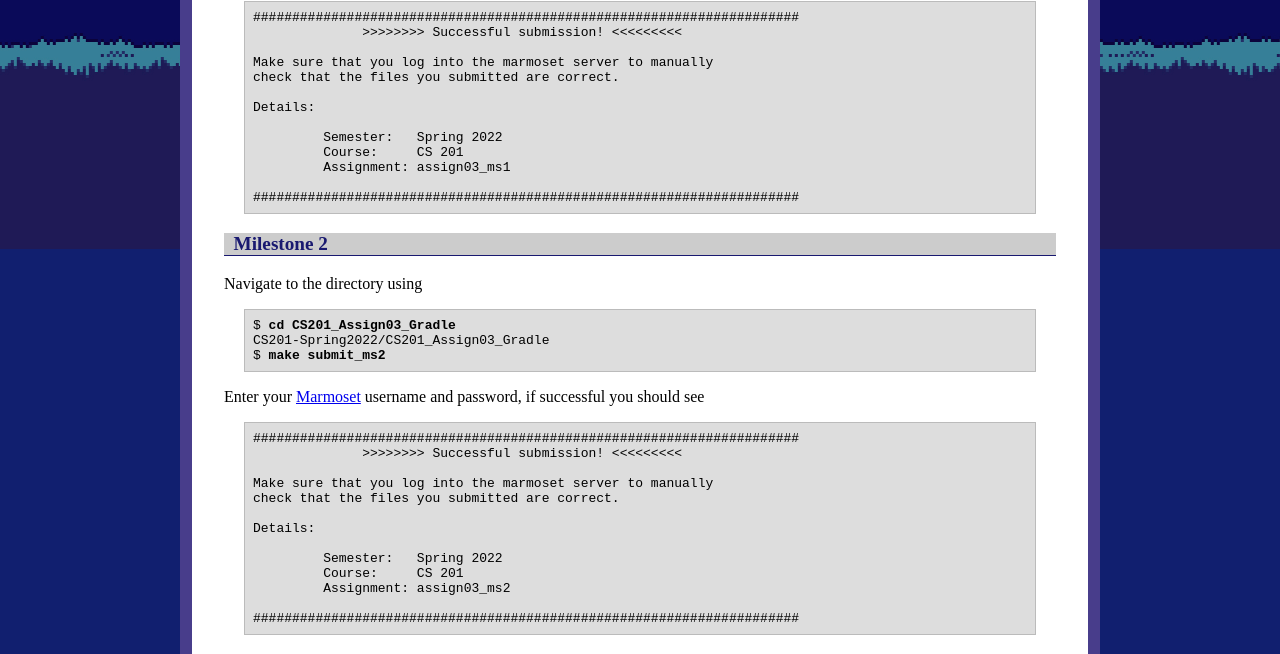
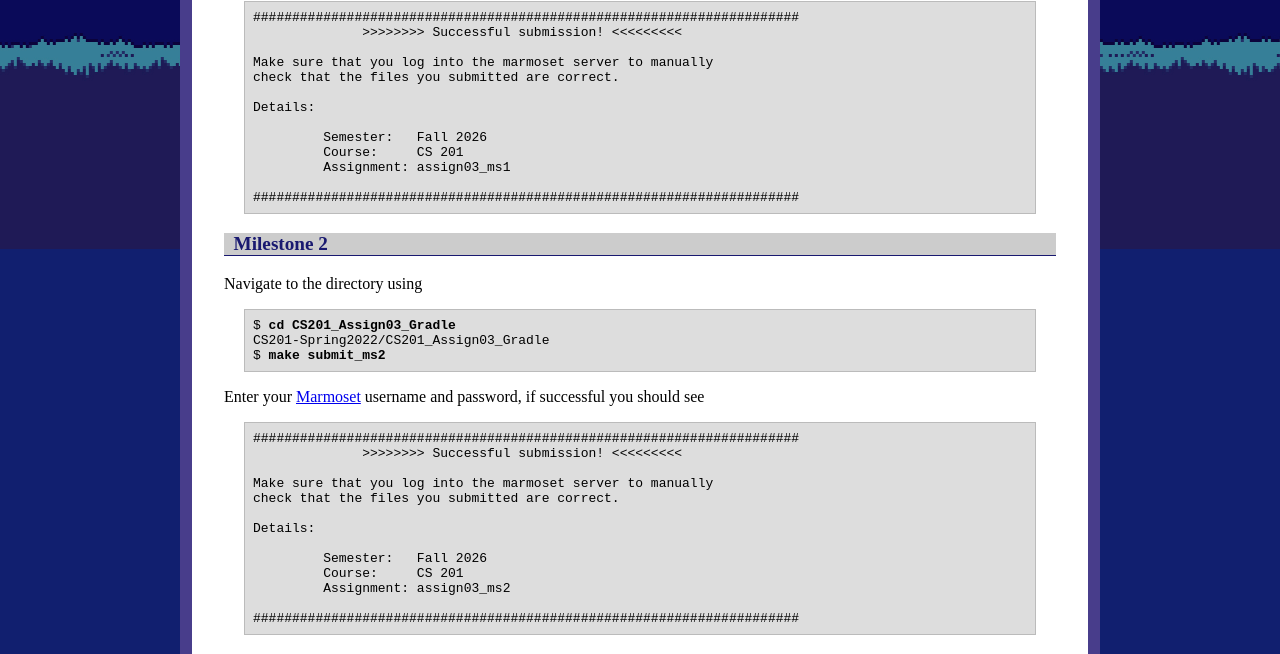
Before and after one commit to ycpcs/cs201-fall2026, a Jekyll site: the page built from assign/assign03.md, in a window 1280 px wide and 1400 px high, scrolled down 3824 px. Shown: the part 427-1081 px from the top of the window. Built offline with Jekyll 4.4.1, drawn with Linux system fonts in a browser that asks for light colours; some of the changed text lies outside the part shown.

Commit message:
Update assign03.md

```diff
--- a/assign/assign03.md
+++ b/assign/assign03.md
@@ -190,7 +190,7 @@ check that the files you submitted are correct.
 
 Details:
 
-         Semester:   Spring 2022
+         Semester:   Fall 2026
          Course:     CS 201
          Assignment: assign03_ms1
 
@@ -218,7 +218,7 @@ check that the files you submitted are correct.
 
 Details:
 
-         Semester:   Spring 2022
+         Semester:   Fall 2026
          Course:     CS 201
          Assignment: assign03_ms2
 
```
Also changed, not shown: other parts of assign/assign03.md (+2 -2 lines).
